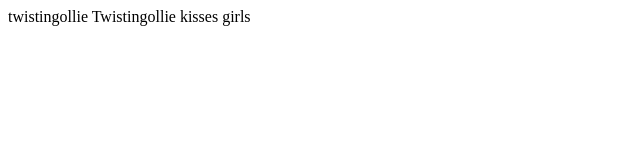
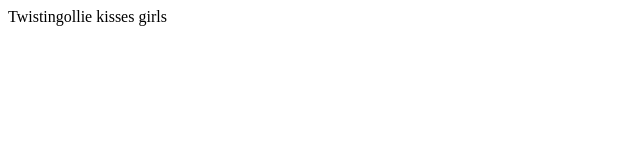
Before and after one commit to ofoof/ofoof.github.io, a plain HTML site: page source/index.html in a window 1280 px wide. Shown: the whole page, without its empty margins (0-640 px from the left). Drawn offline with Linux system fonts and the light colour scheme.

Commit message:
Update index.html

```diff
--- a/source/index.html
+++ b/source/index.html
@@ -4,7 +4,6 @@
     <title>Info on kissing girls</title>
   </head>
   <body>
-    twistingollie
     Twistingollie kisses girls
   </body>
 </html>
```
